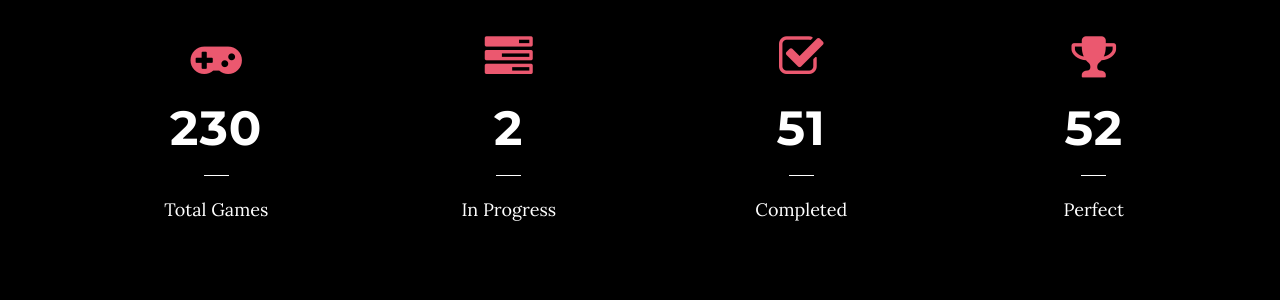
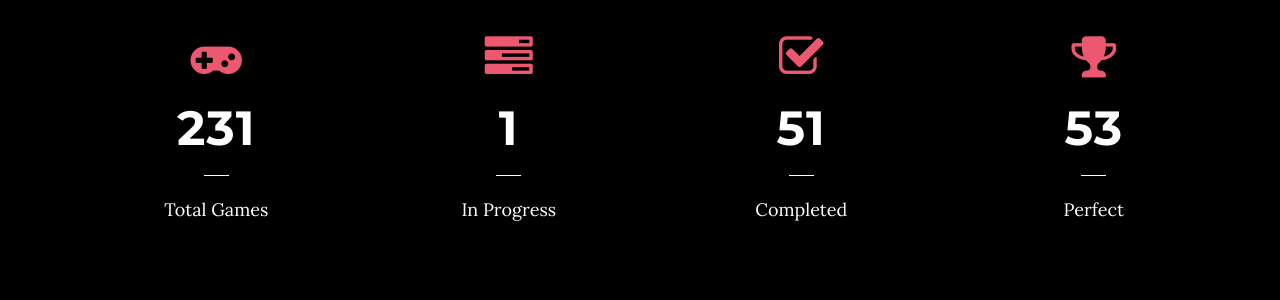
Before and after one commit to kuangami/kuangami.github.io, a Jekyll site: the page built from index.html, in a window 1280 px wide and 900 px high, scrolled down 1004 px. Shown: the part 161-461 px from the top of the window. Built offline with Jekyll 4.4.1, drawn with Linux system fonts in a browser that asks for light colours.

Commit message:
GitHub Actions commit

```diff
--- a/_data/gamestats.json
+++ b/_data/gamestats.json
@@ -1 +1 @@
-{"records":[{"id":"recDpuCGl3HejB9TY","createdTime":"2023-05-03T13:16:41.000Z","fields":{"Total Games":230,"Playing":2,"Completed":51,"Perfect":52}}]}
+{"records":[{"id":"recDpuCGl3HejB9TY","createdTime":"2023-05-03T13:16:41.000Z","fields":{"Total Games":231,"Playing":1,"Completed":51,"Perfect":53}}]}
```
Also changed, not shown: _data/recentplay.json (+1 -1 lines).
